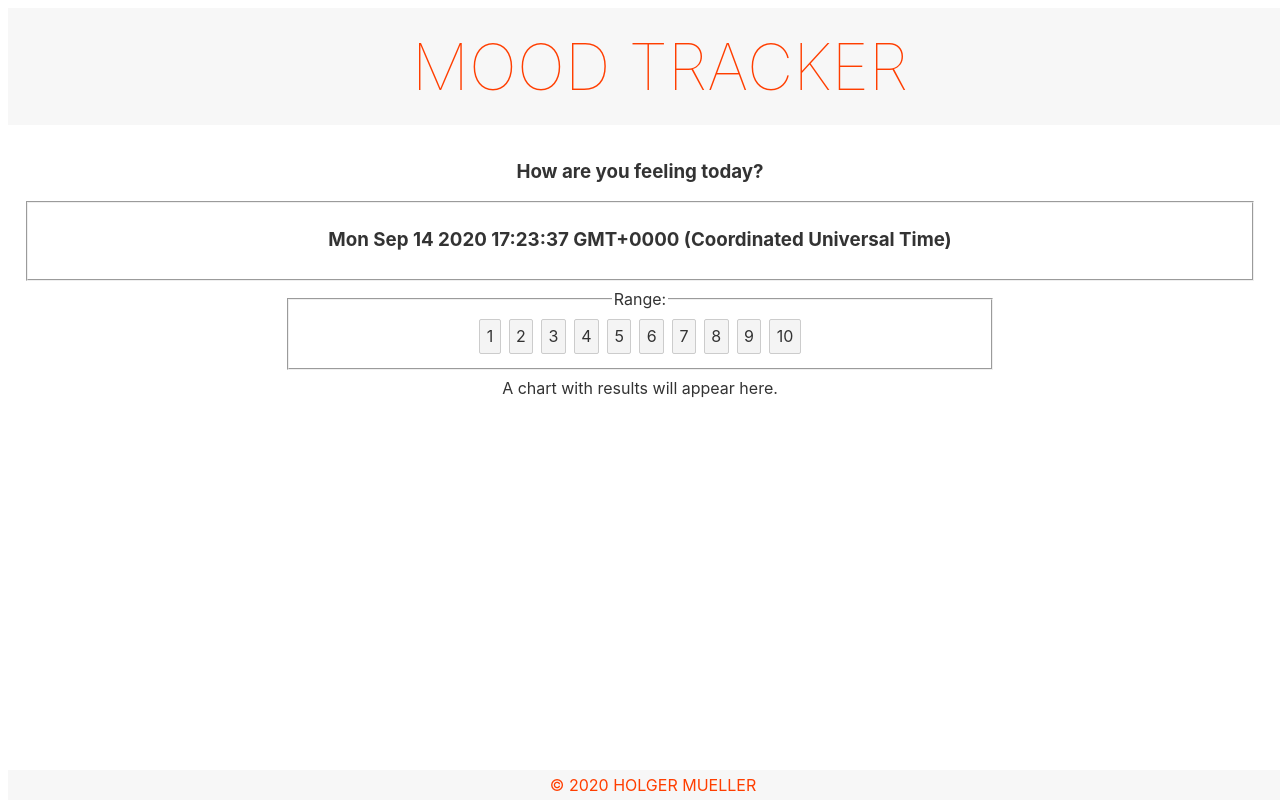
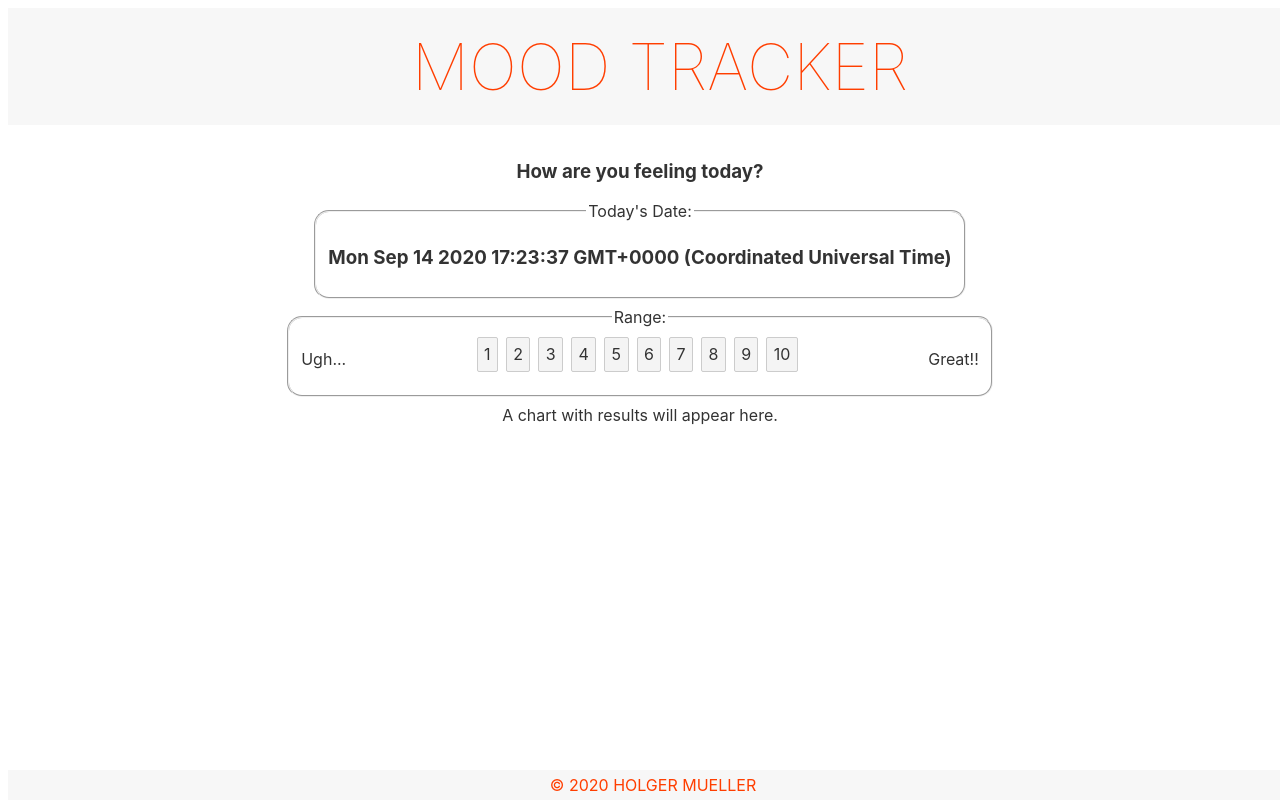
Before and after one commit to Holgermueller/mood-tracker, a Svelte app: page / in a window 1280 px wide. Shown: the top 800 px of the page. Built offline with nearby package versions, Linux system fonts and the light colour scheme.

Commit message:
some styling

```diff
--- a/src/components/MoodRange.svelte
+++ b/src/components/MoodRange.svelte
@@ -14,6 +14,15 @@
   fieldset {
     width: 55%;
     margin: 8px auto;
+    border-radius: 15px;
+  }
+
+  .low-end {
+    float: left;
+  }
+
+  .high-end {
+    float: right;
   }
 
   .button {
@@ -24,6 +33,8 @@
 <fieldset>
   <legend>Range:</legend>
 
+  <p class="low-end">Ugh...</p>
+
   {#each moodRange as mood}
     <button
       on:click={handleClick}
@@ -31,4 +42,6 @@
       value={mood}
       class="button">{mood}</button>
   {/each}
+
+  <p class="high-end">Great!!</p>
 </fieldset>
--- a/src/components/TodaysDate.svelte
+++ b/src/components/TodaysDate.svelte
@@ -2,6 +2,15 @@
   let TodaysDate = new Date();
 </script>
 
+<style>
+  fieldset {
+    border-radius: 15px;
+    width: fit-content;
+    margin: 2px auto;
+  }
+</style>
+
 <fieldset>
+  <legend>Today's Date:</legend>
   <h3>{TodaysDate}</h3>
 </fieldset>
```
